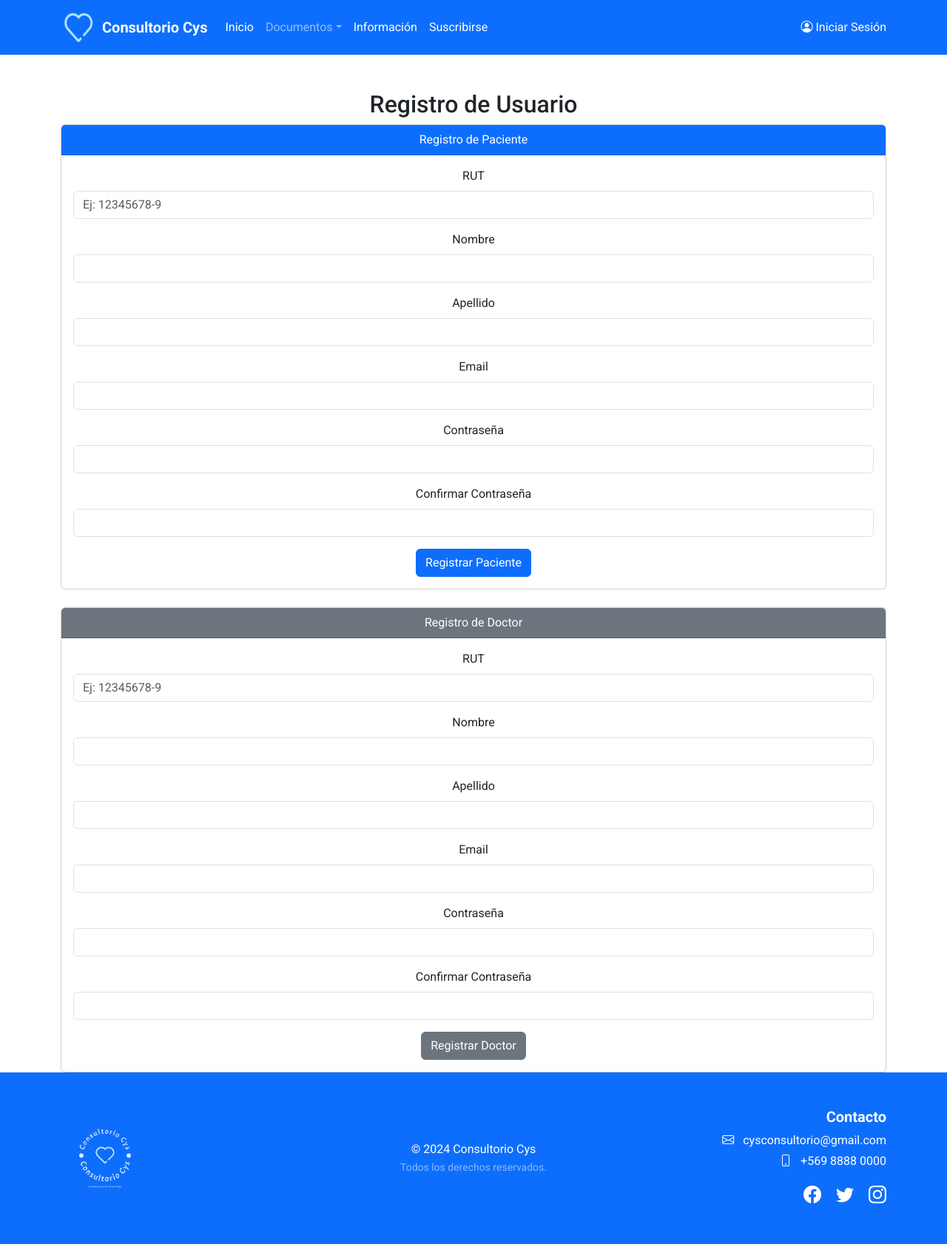
After one commit to SamuelVallejos/Consultorio_Cys, a Django app: page /registro/ in a window 1280 px wide. The commit adds this page. Shown: the whole page at 74% size. Run offline with Django 5.2, Linux system fonts and the light colour scheme; parts of the project's set-up code (start-up, migrations or seed data) failed here and were passed over; some libraries are stand-ins or nearby versions.

Commit message:
avances registro

```diff
--- a/Web/consultorioCys/templates/consultorioCys/base_generic.html
+++ b/Web/consultorioCys/templates/consultorioCys/base_generic.html
@@ -43,10 +43,6 @@
   </div>
   {% endif %}
 
-
-
-
-  <!-- Navbar -->
   <nav class="navbar navbar-expand-lg navbar-dark bg-primary">
     <div class="container">
       <a class="navbar-brand d-flex align-items-center" href="{% if user.doctor %}
@@ -109,7 +105,7 @@
             <a class="nav-link active" href="{% url 'acercade' %}">Información</a>
           </li>
           <li >
-            <a class="nav-link active" href="{% url 'seleccionar_plan' %}" >Suscribirse></a>
+            <a class="nav-link active" href="{% url 'seleccionar_plan' %}" >Suscribirse</a>
           </li>
         </ul>
 
--- a/Web/consultorioCys/templates/consultorioCys/login.html
+++ b/Web/consultorioCys/templates/consultorioCys/login.html
@@ -48,6 +48,12 @@
           <button type="submit" class="btn btn-primary btn-sm">
             <i class="bi bi-box-arrow-in-right me-2"></i>Iniciar sesión
           </button>
+        </div>
+
+        <!-- Enlace a Registro -->
+        <div class="mt-3 text-center">
+          <span>¿No tienes una cuenta?</span>
+          <a href="{% url 'registro' %}" class="text-primary text-decoration-none">Regístrate aquí</a>
         </div>
       </form>
     </div>
--- /dev/null
+++ b/Web/consultorioCys/templates/consultorioCys/registro.html
@@ -0,0 +1,81 @@
+{% extends "consultorioCys/base_generic.html" %}
+
+{% block content %}
+<div class="container mt-5">
+    <h2 class="text-center">Registro de Usuario</h2>
+
+    <!-- Registro de Paciente -->
+    <div class="card mb-4">
+        <div class="card-header text-white bg-primary">Registro de Paciente</div>
+        <div class="card-body">
+            <form method="POST">
+                {% csrf_token %}
+                <input type="hidden" name="tipo_registro" value="paciente">
+
+                <div class="mb-3">
+                    <label for="rut_paciente" class="form-label">RUT</label>
+                    <input type="text" class="form-control" id="rut_paciente" name="rut_paciente" placeholder="Ej: 12345678-9" required>
+                </div>
+                <div class="mb-3">
+                    <label for="nombre_paciente" class="form-label">Nombre</label>
+                    <input type="text" class="form-control" id="nombre_paciente" name="nombre_paciente" required>
+                </div>
+                <div class="mb-3">
+                    <label for="apellido_paciente" class="form-label">Apellido</label>
+                    <input type="text" class="form-control" id="apellido_paciente" name="apellido_paciente" required>
+                </div>
+                <div class="mb-3">
+                    <label for="email_paciente" class="form-label">Email</label>
+                    <input type="email" class="form-control" id="email_paciente" name="email_paciente" required>
+                </div>
+                <div class="mb-3">
+                    <label for="password_paciente" class="form-label">Contraseña</label>
+                    <input type="password" class="form-control" id="password_paciente" name="password_paciente" required>
+                </div>
+                <div class="mb-3">
+                    <label for="confirm_password_paciente" class="form-label">Confirmar Contraseña</label>
+                    <input type="password" class="form-control" id="confirm_password_paciente" name="confirm_password_paciente" required>
+                </div>
+                <button type="submit" class="btn btn-primary">Registrar Paciente</button>
+            </form>
+        </div>
+    </div>
+
+    <!-- Registro de Doctor -->
+    <div class="card">
+        <div class="card-header text-white bg-secondary">Registro de Doctor</div>
+        <div class="card-body">
+            <form method="POST">
+                {% csrf_token %}
+                <input type="hidden" name="tipo_registro" value="doctor">
+
+                <div class="mb-3">
+                    <label for="rut_doctor" class="form-label">RUT</label>
+                    <input type="text" class="form-control" id="rut_doctor" name="rut_doctor" placeholder="Ej: 12345678-9" required>
+                </div>
+                <div class="mb-3">
+                    <label for="nombre_doctor" class="form-label">Nombre</label>
+                    <input type="text" class="form-control" id="nombre_doctor" name="nombre_doctor" required>
+                </div>
+                <div class="mb-3">
+                    <label for="apellido_doctor" class="form-label">Apellido</label>
+                    <input type="text" class="form-control" id="apellido_doctor" name="apellido_doctor" required>
+                </div>
+                <div class="mb-3">
+                    <label for="email_doctor" class="form-label">Email</label>
+                    <input type="email" class="form-control" id="email_doctor" name="email_doctor" required>
+                </div>
+                <div class="mb-3">
+                    <label for="password_doctor" class="form-label">Contraseña</label>
+                    <input type="password" class="form-control" id="password_doctor" name="password_doctor" required>
+                </div>
+                <div class="mb-3">
+                    <label for="confirm_password_doctor" class="form-label">Confirmar Contraseña</label>
+                    <input type="password" class="form-control" id="confirm_password_doctor" name="confirm_password_doctor" required>
+                </div>
+                <button type="submit" class="btn btn-secondary">Registrar Doctor</button>
+            </form>
+        </div>
+    </div>
+</div>
+{% endblock %}
--- a/Web/consultorioCys/urls.py
+++ b/Web/consultorioCys/urls.py
@@ -18,6 +18,7 @@ urlpatterns = [
     path('cambiar_clave_usuario/', views.cambiar_clave_usuario, name='cambiar_clave_usuario'),
     path('restablecer_clave/', views.restablecer_clave, name="restablecer_clave"),
     path('form_cita/', views.form_cita, name="form_cita"),
+    path('registro/', views.registro_view, name='registro'),
     path('informe_doctores/', views.informe_doctores, name='informe_doctores'),
     path('buscar_paciente/<str:rut_paciente>/', views.buscar_paciente, name='buscar_paciente'),
     path('crear_informe/<str:rut_paciente>/', views.crear_informe, name='crear_informe'),
--- a/Web/consultorioCys/views.py
+++ b/Web/consultorioCys/views.py
@@ -87,6 +87,89 @@ def inicio(request):
         'message': message,
         'cita_existente': cita_existente
     })
+
+def registro_view(request):
+    if request.method == 'POST':
+        tipo_registro = request.POST['tipo_registro']
+
+        if tipo_registro == 'paciente':
+            # Datos de paciente
+            rut = request.POST['rut_paciente']
+            nombre = request.POST['nombre_paciente']
+            apellido = request.POST['apellido_paciente']
+            email = request.POST['email_paciente']
+            password = request.POST['password_paciente']
+            confirm_password = request.POST['confirm_password_paciente']
+
+            if password != confirm_password:
+                messages.error(request, "Las contraseñas no coinciden.")
+                return redirect('registro')
+
+            try:
+                usuario = Usuario.objects.create(
+                    rut=rut,
+                    nombre=nombre,
+                    apellido=apellido,
+                    email=email,
+                )
+                usuario.set_password(password)
+                usuario.save()
+
+                Paciente.objects.create(
+                    usuario=usuario,
+                    rut_paciente=rut,
+                    nombres_paciente=nombre,
+                    primer_apellido_paciente=apellido,
+                    correo_paciente=email,
+                )
+
+                messages.success(request, "Paciente registrado correctamente.")
+                return redirect('login')
+
+            except Exception as e:
+                messages.error(request, f"Error al registrar paciente: {str(e)}")
+                return redirect('registro')
+
+        elif tipo_registro == 'doctor':
+            # Datos de doctor
+            rut = request.POST['rut_doctor']
+            nombre = request.POST['nombre_doctor']
+            apellido = request.POST['apellido_doctor']
+            email = request.POST['email_doctor']
+            password = request.POST['password_doctor']
+            confirm_password = request.POST['confirm_password_doctor']
+
+            if password != confirm_password:
+                messages.error(request, "Las contraseñas no coinciden.")
+                return redirect('registro')
+
+            try:
+                usuario = Usuario.objects.create(
+                    rut=rut,
+                    nombre=nombre,
+                    apellido=apellido,
+                    email=email,
+                )
+                usuario.set_password(password)
+                usuario.save()
+
+                Doctor.objects.create(
+                    usuario=usuario,
+                    rut_doctor=rut,
+                    nombres_doctor=nombre,
+                    primer_apellido_doctor=apellido,
+                    correo_doctor=email,
+                    especialidad_doctor="General",
+                )
+
+                messages.success(request, "Doctor registrado correctamente.")
+                return redirect('login')
+
+            except Exception as e:
+                messages.error(request, f"Error al registrar doctor: {str(e)}")
+                return redirect('registro')
+
+    return render(request, 'consultorioCys/registro.html')
 
 @login_required
 def cambiar_clave_usuario(request):
```
